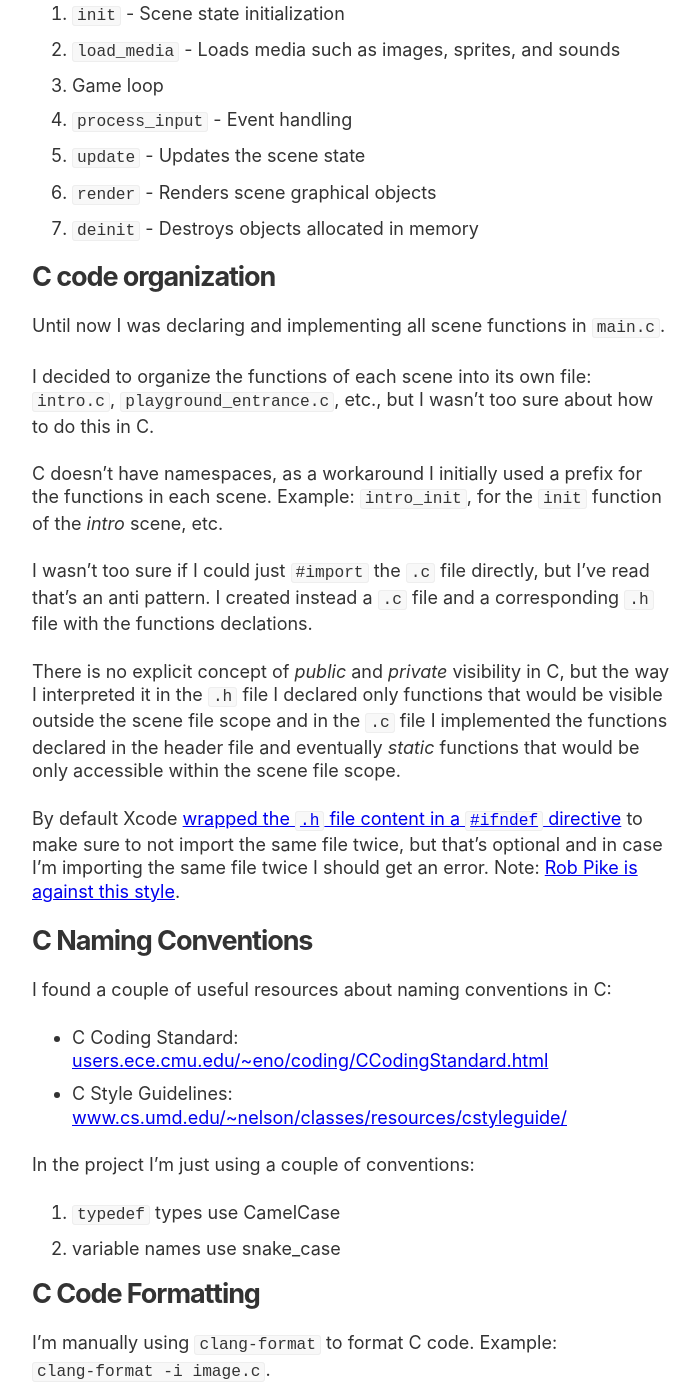
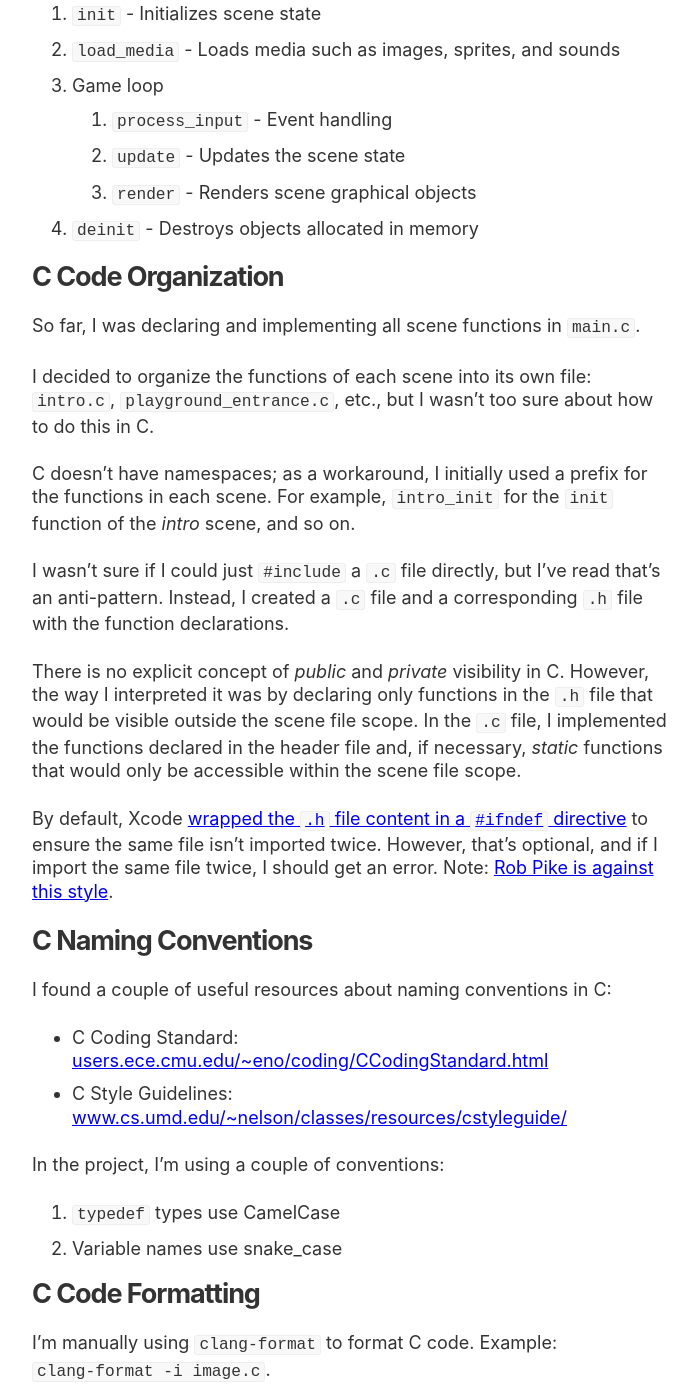
Before and after one commit to curlybracketshq/giovanni.curlybrackets.it, a Jekyll site: the page built from sdl-adventure-game/_posts/2025-01-15-c-code-organization-naming-conventions-and-format.markdown, in a window 1280 px wide and 1400 px high, scrolled down 573 px. Shown: the whole window, without its empty margins (288-988 px from the left). Built offline with Jekyll 4.4.1, drawn with Linux system fonts in a browser that asks for light colours; some of the changed text lies outside the part shown.

Commit message:
Improve content

````diff
--- a/sdl-adventure-game/_posts/2025-01-15-c-code-organization-naming-conventions-and-format.markdown
+++ b/sdl-adventure-game/_posts/2025-01-15-c-code-organization-naming-conventions-and-format.markdown
@@ -15,27 +15,27 @@ A game scene is a collection of functions and state which model a single scene i
 
 Each scene must implement these functions:
 
-1. `init` - Scene state initialization
+1. `init` - Initializes scene state
 2. `load_media` - Loads media such as images, sprites, and sounds
 3. Game loop
-  1. `process_input` - Event handling
-  2. `update` - Updates the scene state
-  3. `render` - Renders scene graphical objects
+   1. `process_input` - Event handling
+   2. `update` - Updates the scene state
+   3. `render` - Renders scene graphical objects
 4. `deinit` - Destroys objects allocated in memory
 
-## C code organization
+## C Code Organization
 
-Until now I was declaring and implementing all scene functions in `main.c`.
+So far, I was declaring and implementing all scene functions in `main.c`.
 
 I decided to organize the functions of each scene into its own file: `intro.c`, `playground_entrance.c`, etc., but I wasn't too sure about how to do this in C.
 
-C doesn't have namespaces, as a workaround I initially used a prefix for the functions in each scene. Example: `intro_init`, for the `init` function of the *intro* scene, etc.
+C doesn't have namespaces; as a workaround, I initially used a prefix for the functions in each scene. For example, `intro_init` for the `init` function of the *intro* scene, and so on.
 
-I wasn't too sure if I could just `#import` the `.c` file directly, but I've read that's an anti pattern. I created instead a `.c` file and a corresponding `.h` file with the functions declations.
+I wasn't sure if I could just `#include` a `.c` file directly, but I've read that's an anti-pattern. Instead, I created a `.c` file and a corresponding `.h` file with the function declarations.
 
-There is no explicit concept of *public* and *private* visibility in C, but the way I interpreted it in the `.h` file I declared only functions that would be visible outside the scene file scope and in the `.c` file I implemented the functions declared in the header file and eventually *static* functions that would be only accessible within the scene file scope.
+There is no explicit concept of *public* and *private* visibility in C. However, the way I interpreted it was by declaring only functions in the `.h` file that would be visible outside the scene file scope. In the `.c` file, I implemented the functions declared in the header file and, if necessary, *static* functions that would only be accessible within the scene file scope.
 
-By default Xcode [wrapped the `.h` file content in a `#ifndef` directive](https://github.com/mcinglis/c-style?tab=readme-ov-file#provide-include-guards-for-all-headers-to-prevent-double-inclusion) to make sure to not import the same file twice, but that's optional and in case I'm importing the same file twice I should get an error. Note: [Rob Pike is against this style](https://www.lysator.liu.se/c/pikestyle.html).
+By default, Xcode [wrapped the `.h` file content in a `#ifndef` directive](https://github.com/mcinglis/c-style?tab=readme-ov-file#provide-include-guards-for-all-headers-to-prevent-double-inclusion) to ensure the same file isn't imported twice. However, that's optional, and if I import the same file twice, I should get an error. Note: [Rob Pike is against this style](https://www.lysator.liu.se/c/pikestyle.html).
 
 ## C Naming Conventions
 
@@ -44,10 +44,10 @@ I found a couple of useful resources about naming conventions in C:
 * C Coding Standard: [users.ece.cmu.edu/~eno/coding/CCodingStandard.html](https://users.ece.cmu.edu/~eno/coding/CCodingStandard.html)
 * C Style Guidelines: [www.cs.umd.edu/~nelson/classes/resources/cstyleguide/](https://www.cs.umd.edu/~nelson/classes/resources/cstyleguide/)
 
-In the project I'm just using a couple of conventions:
+In the project, I'm using a couple of conventions:
 
 1. `typedef` types use CamelCase
-2. variable names use snake_case
+2. Variable names use snake_case
 
 ## C Code Formatting
 
@@ -57,18 +57,18 @@ I [tried to create a macOS automation](http://39.100.226.244/2024/07/12/using-cl
 
 I'm using this CLI command to format all files in the project:
 
-```
+```sh
 find sdlexample -name '*.c' -o -name '*.h' | xargs -I {} clang-format -i {}
 ```
 
-## `clang-format` style for struct initialization
+## `clang-format` Style for Struct Initialization
 
-I didn't like the default format used by `clang-format` for the struct initialization. I would like each field to be in a new line. There is [a configuration](https://clang.llvm.org/docs/ClangFormatStyleOptions.html) to change the default behavior, but I ultimately just stuck with the default for the sake of simplicity.
+I didn't like the default format used by `clang-format` for struct initialization. I would prefer each field to be on a new line. There is [a configuration](https://clang.llvm.org/docs/ClangFormatStyleOptions.html) to change the default behavior, but I ultimately just stuck with the default for simplicity.
 
-I also tried to install a more recent version of `clang-format`, but it failed because I don't have a recent enough version of Xcode command line tools:
+I also tried to install a more recent version of `clang-format`, but it failed because I don't have a recent enough version of Xcode command-line tools:
 
 ```
 You should download the Command Line Tools for Xcode 13.2.1
 ```
 
-I have Xcode 12 and I can't install a newer version because it isn't supported by the operating system (OSX 11.7).
+I have Xcode 12, and I can't install a newer version because it isn't supported by the operating system (OSX 11.7).
````
Also changed, not shown: other parts of sdl-adventure-game/_posts/2025-01-15-c-code-organization-naming-conventions-and-format.markdown (+3 -3 lines).
